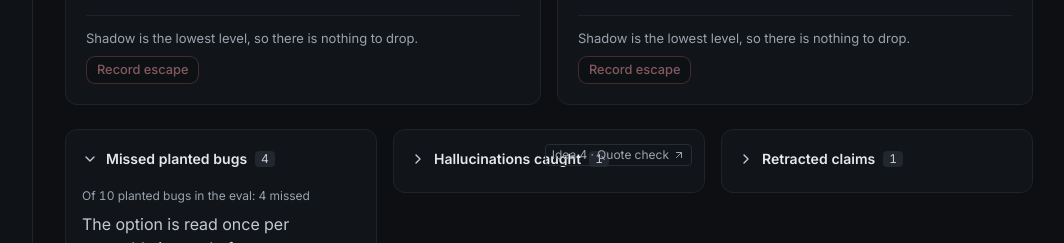
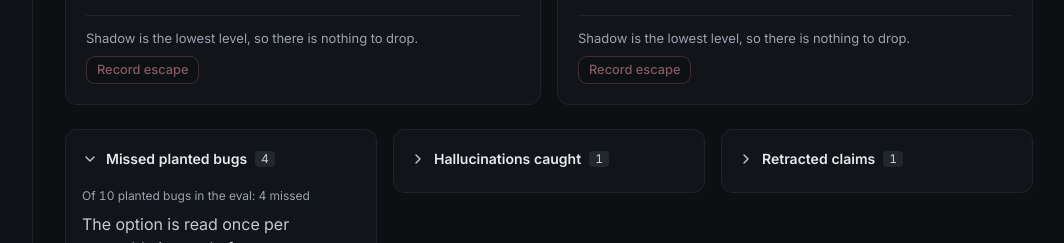
Before and after one commit to miska-voutilainen/junction-2026, a Next.js app: page /reviewer in a window 1280 px wide. Shown: the part 980-1223 px from the top of the page, without its empty margins (215-1279 px from the left). Built offline with nearby package versions, Linux system fonts and the light colour scheme.

Commit message:
fix(report-card): keep the idea 4 label from overlapping the hallucinations heading

```diff
--- a/src/features/report-card/ReportLists.tsx
+++ b/src/features/report-card/ReportLists.tsx
@@ -115,13 +115,13 @@ function ListCard({
 }: {
   title: string;
   count: number;
-  /** Shows the "Idea 4 · Quote check" label beside the heading. */
+  /** Shows the "Idea 4 · Quote check" label at the top of the open card (a link can't sit inside the disclosure button, and the column is too narrow to fit it beside the heading). */
   idea?: boolean;
   defaultOpen?: boolean;
   children: ReactNode;
 }) {
   return (
-    <section className="relative rounded-page border border-border-subtle bg-surface-panel p-3 pb-4">
+    <section className="rounded-page border border-border-subtle bg-surface-panel p-3 pb-4">
       <Disclosure
         defaultOpen={defaultOpen}
         title={
@@ -131,9 +131,11 @@ function ListCard({
           </span>
         }
       >
-        <div className="px-1 pt-2">{children}</div>
+        <div className="px-1 pt-2">
+          {idea && <IdeaLabel n={4} className="mb-2" />}
+          {children}
+        </div>
       </Disclosure>
-      {idea && <IdeaLabel n={4} className="absolute top-3.5 right-3" />}
     </section>
   );
 }
```
